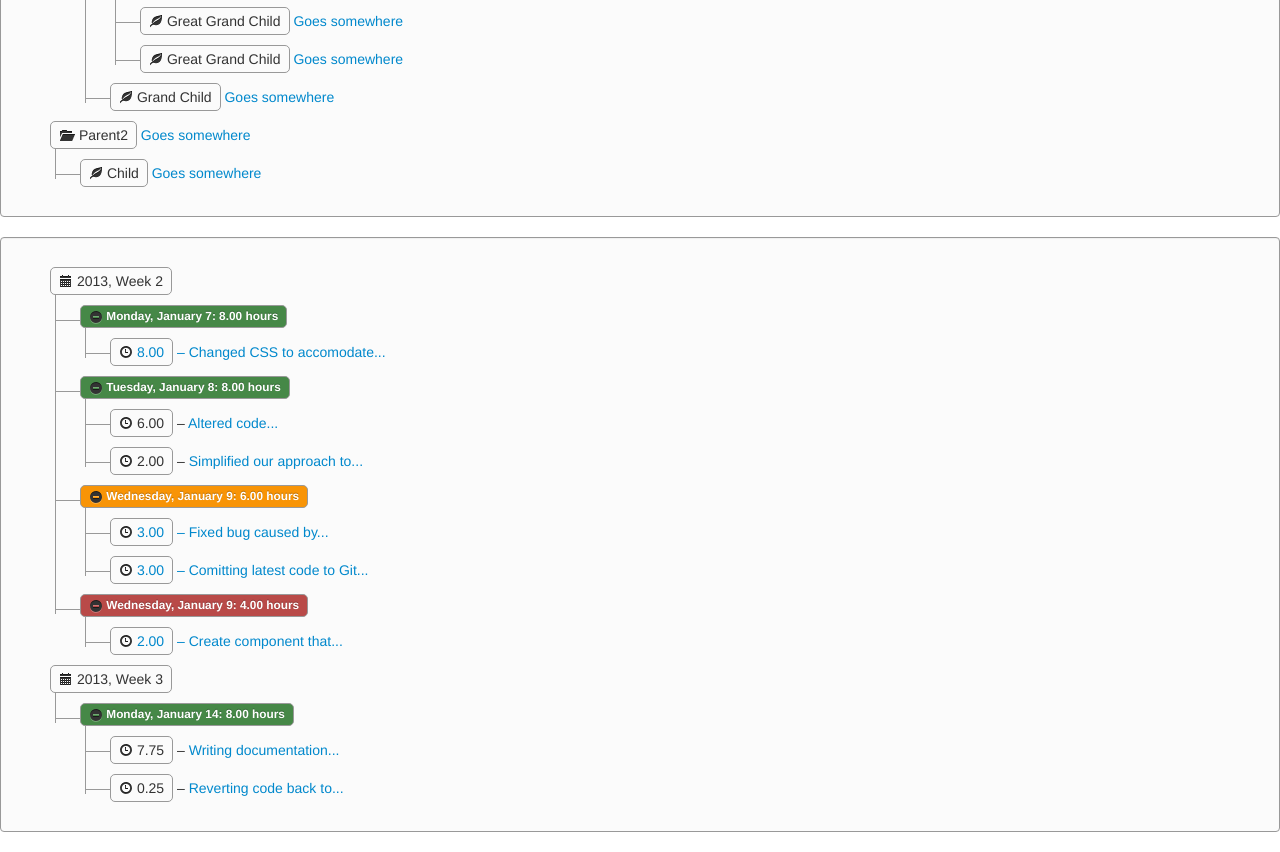
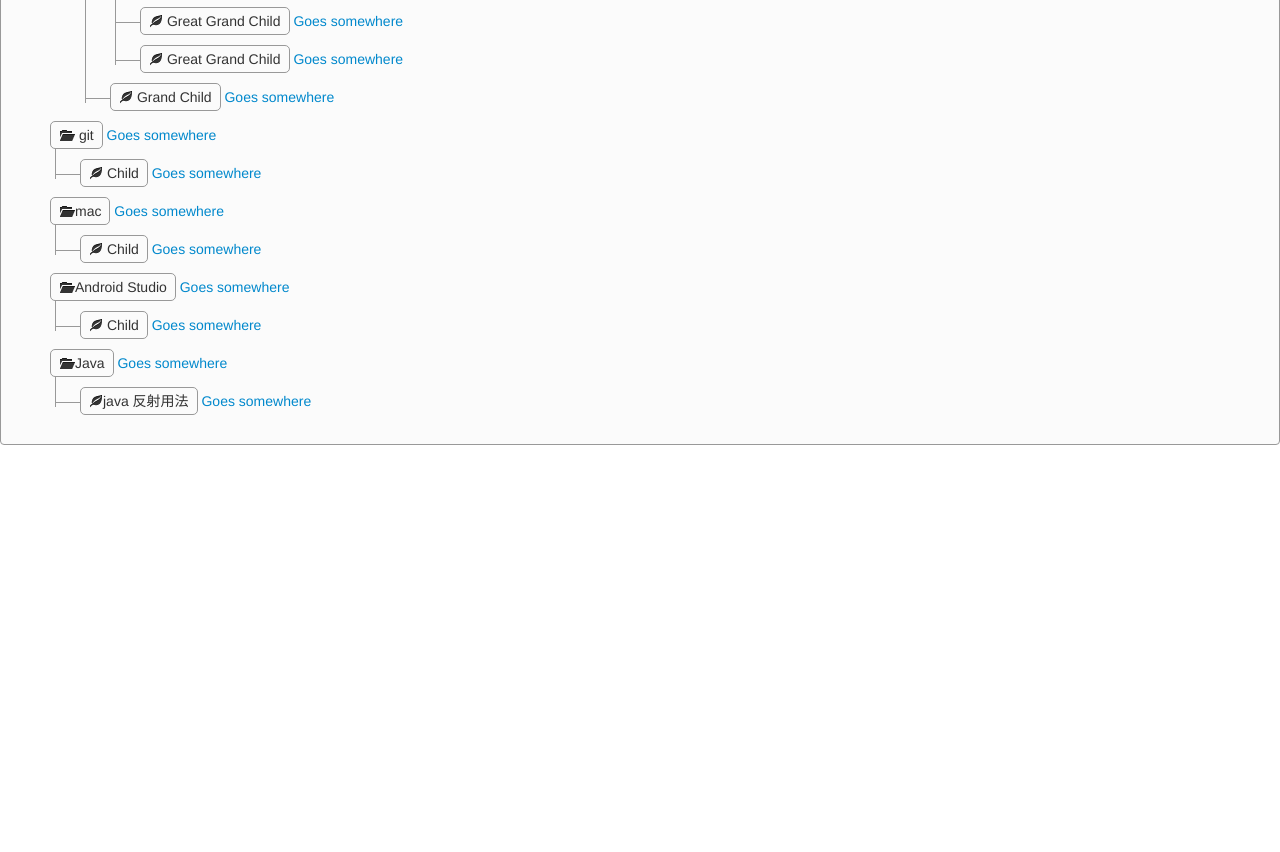
Before and after one commit to zhangkun456/html, a plain HTML site: page index.html in a window 1280 px wide. Shown: the part 365-1217 px from the top of the page. After the commit the page ends 830 px from the top, so only its background shows below. Drawn offline with Linux system fonts and the light colour scheme.

Commit message:
add mulu

```diff
--- a/index.html
+++ b/index.html
@@ -3,7 +3,7 @@
 <html xmlns="http://www.w3.org/1999/xhtml">
 <head>
 <meta http-equiv="Content-Type" content="text/html; charset=utf-8" />
-<title>多级树形分类折叠菜单演示 - 源码之家</title>
+<title>	我的目录</title>
 
 <!--图标样式-->
 <link rel="stylesheet" type="text/css" href="css/bootstrap.min.css" />
@@ -35,7 +35,7 @@ $(function(){
 <div class="tree well">
 <ul>
 	<li>
-		<span><i class="icon-folder-open"></i> Parent</span> <a href="">Goes somewhere</a>
+		<span><i class="icon-folder-open"></i> android</span> <a href="">Goes somewhere</a>
 		<ul>
 			<li>
 				<span><i class="icon-minus-sign"></i> Child</span> <a href="">Goes somewhere</a>
@@ -80,75 +80,40 @@ $(function(){
 			</li>
 		</ul>
 	</li>
+
+
 	<li>
-		<span><i class="icon-folder-open"></i> Parent2</span> <a href="">Goes somewhere</a>
+		<span><i class="icon-folder-open"></i> git</span> <a href="">Goes somewhere</a>
 		<ul>
 			<li>
 				<span><i class="icon-leaf"></i> Child</span> <a href="">Goes somewhere</a>
 			</li>
 		</ul>
 	</li>
-</ul>
-</div>
 
-<div class="tree">
+	<li>
+		<span><i class="icon-folder-open"></i>mac</span> <a href="">Goes somewhere</a>
 		<ul>
 			<li>
-            <span><i class="icon-calendar"></i> 2013, Week 2</span>
-            <ul>
-                <li>
-                	<span class="badge badge-success"><i class="icon-minus-sign"></i> Monday, January 7: 8.00 hours</span>
-                    <ul>
-                        <li>
-	                        <a href=""><span><i class="icon-time"></i> 8.00</span> &ndash; Changed CSS to accomodate...</a>
+				<span><i class="icon-leaf"></i> Child</span> <a href="">Goes somewhere</a>
 			</li>
 		</ul>
 	</li>
+
 		<li>
-                	<span class="badge badge-success"><i class="icon-minus-sign"></i> Tuesday, January 8: 8.00 hours</span>
+		<span><i class="icon-folder-open"></i>Android Studio</span> <a href="">Goes somewhere</a>
 		<ul>
 			<li>
-	                        <span><i class="icon-time"></i> 6.00</span> &ndash; <a href="">Altered code...</a>
-                        </li>
-                        <li>
-	                        <span><i class="icon-time"></i> 2.00</span> &ndash; <a href="">Simplified our approach to...</a>
+				<span><i class="icon-leaf"></i> Child</span> <a href="">Goes somewhere</a>
 			</li>
 		</ul>
 	</li>
+
 			<li>
-                	<span class="badge badge-warning"><i class="icon-minus-sign"></i> Wednesday, January 9: 6.00 hours</span>
+		<span><i class="icon-folder-open"></i>Java</span> <a href="">Goes somewhere</a>
 		<ul>
 			<li>
-	                        <a href=""><span><i class="icon-time"></i> 3.00</span> &ndash; Fixed bug caused by...</a>
-                        </li>
-                        <li>
-	                        <a href=""><span><i class="icon-time"></i> 3.00</span> &ndash; Comitting latest code to Git...</a>
-                        </li>
-                    </ul>
-                </li>
-                <li>
-                	<span class="badge badge-important"><i class="icon-minus-sign"></i> Wednesday, January 9: 4.00 hours</span>
-                    <ul>
-                        <li>
-	                        <a href=""><span><i class="icon-time"></i> 2.00</span> &ndash; Create component that...</a>
-                        </li>
-                    </ul>
-                </li>
-            </ul>
-        </li>
-        <li>
-            <span><i class="icon-calendar"></i> 2013, Week 3</span>
-            <ul>
-                <li>
-                	<span class="badge badge-success"><i class="icon-minus-sign"></i> Monday, January 14: 8.00 hours</span>
-                    <ul>
-                        <li>
-	                        <span><i class="icon-time"></i> 7.75</span> &ndash; <a href="">Writing documentation...</a>
-                        </li>
-                        <li>
-	                        <span><i class="icon-time"></i> 0.25</span> &ndash; <a href="">Reverting code back to...</a>
-                        </li>
-                    </ul>
+				<span><i class="icon-leaf"></i>java 反射用法</span> <a href="http://a117702.blog.163.com/blog/#m=0&t=1&c=fks_084066087080088067083083083095087084086075083087086069">Goes somewhere</a>
 			</li>
 		</ul>
 	</li>
```
Lines whose indentation alone changed are shown as unchanged.
